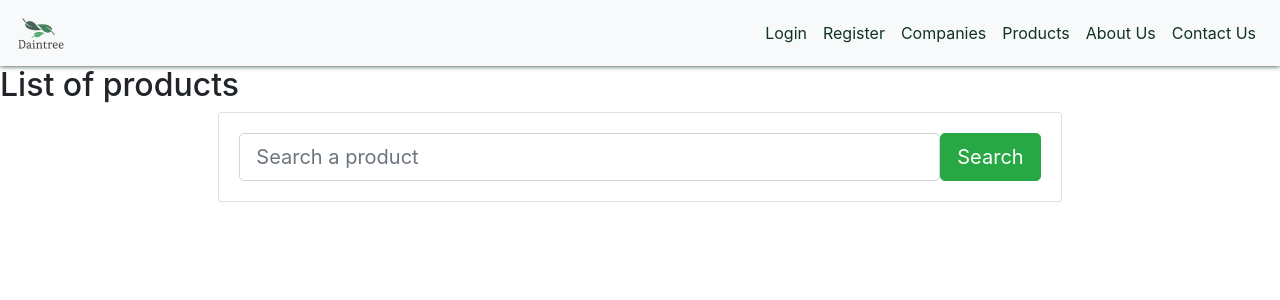
After one commit to zzirGio/ELEC5620_Stage2, a Django app: page /products/ in a window 1280 px wide. The commit adds this page. Shown: the top 300 px of the page. Run offline with Django 3.2, Linux system fonts and the light colour scheme; data that the repository does not hold is empty; some libraries are stand-ins or nearby versions.

Commit message:
feature: implement products list and companies list

```diff
--- a/ELEC5620_Stage2/urls.py
+++ b/ELEC5620_Stage2/urls.py
@@ -16,7 +16,8 @@ Including another URLconf
 from django.contrib import admin
 from django.urls import path, include
 from django.views.generic.base import TemplateView
-from daintree.views import signup, logged_in
+from daintree.views import signup, logged_in, companies_list, products_list
+
 
 urlpatterns = [
     path('', TemplateView.as_view(template_name='home.html'), name='home'),
@@ -27,4 +28,6 @@ urlpatterns = [
     path('company/', include('company.urls')),
     path('customer/', include('customer.urls')),
     path('investor/', include('investor.urls')),
+    path('companies/', companies_list, name='companies_list'),
+    path('products/', products_list, name='products_list'),
 ]
--- a/daintree/views.py
+++ b/daintree/views.py
@@ -1,6 +1,8 @@
+from django.contrib.auth.models import User
+from django.contrib.auth.decorators import login_required
 from django.shortcuts import render, redirect
-from django.contrib.auth.decorators import login_required
-# Create your views here.
+
+from daintree.models import Company, Product
 
 
 def signup(request):
@@ -17,3 +19,13 @@ def logged_in(request):
         return redirect('customer_dashboard')
     elif(user_type == 3):
         return redirect('investor_dashboard')
+
+
+def companies_list(request):
+    companies = Company.objects.all().select_related('user').order_by('user__username')
+    return render(request, 'companies.html', {'companies': companies})
+
+
+def products_list(request):
+    products = Product.objects.all().select_related('company').order_by('name')
+    return render(request, 'products.html', {'products': products})
--- a/templates/base.html
+++ b/templates/base.html
@@ -26,10 +26,10 @@
                 <li class="nav-item"><a class="nav-link" href="{% url 'logged_in' %}">Dashboard</a></li>
             {% else %}
                 <li class="nav-item"><a class="nav-link" href="#">Login</a></li>
-                <li class="nav-item"><a class="nav-link" href="#">Register</a></li>
+                <li class="nav-item"><a class="nav-link" href="{% url 'signup' %}">Register</a></li>
             {% endif %}
-            <li class="nav-item"><a class="nav-link" href="#">Companies</a></li>
-            <li class="nav-item"><a class="nav-link" href="#">Products</a></li>
+            <li class="nav-item"><a class="nav-link" href="{% url 'companies_list' %}">Companies</a></li>
+            <li class="nav-item"><a class="nav-link" href="{% url 'products_list' %}">Products</a></li>
             <li class="nav-item"><a class="nav-link" href="#">About Us</a></li>
             <li class="nav-item"><a class="nav-link" href="#">Contact Us</a></li>
         </ul>
--- a/templates/investor/investor_dash_base.html
+++ b/templates/investor/investor_dash_base.html
@@ -4,8 +4,8 @@
 {% block links %}
     <ul class="navbar-nav ml-auto">
         <li class="nav-item"><a class="nav-link" href="{% url 'investor_dashboard' %}">Dashboard</a></li>
-        <li class="nav-item"><a class="nav-link" href="#">Invest</a></li>
-        <li class="nav-item"><a class="nav-link" href="#">Investments</a></li>
+        <li class="nav-item"><a class="nav-link" href="{% url 'companies_list' %}">Companies</a></li>
+        <li class="nav-item"><a class="nav-link" href="{%  url 'products_list' %}">Products</a></li>
         <li class="nav-item"><a class="nav-link" href="#">Sentiment Analysis</a></li>
         <li class="nav-item"><a class="nav-link" href="{% url 'logout' %}">Logout</a></li>
     </ul>
--- /dev/null
+++ b/templates/products.html
@@ -0,0 +1,37 @@
+{% extends 'base.html' %}
+{% load staticfiles %}
+
+{% block title %}Products list{% endblock %}
+
+{% block content %}
+    <h2>List of products</h2>
+
+    <div class="row justify-content-center" id="search-bar">
+        <div class="col-12 col-md-10 col-lg-8">
+            <form class="card card-sm">
+                <div class="card-body row no-gutters align-items-center">
+                    <div class="col-auto">
+                        <i class="fas fa-search h4 text-body"></i>
+                    </div>
+                    <div class="col">
+                        <input class="form-control form-control-lg form-control-borderless" type="search" placeholder="Search a product">
+                    </div>
+                    <div class="col-auto">
+                        <button class="btn btn-lg btn-success" type="submit">Search</button>
+                    </div>
+                </div>
+            </form>
+        </div>
+    </div>
+
+    {% for product in products %}
+        <div class="product-item card">
+            <div class=""card-body>
+                <h3 class="card-title">{{ product.name }}</h3>
+                <h4 class="card-subtitle">{{ product.company.user.username }}</h4>
+                <p class="card-text text-truncate">{{ product.description }}</p>
+            </div>
+        </div>
+    {% endfor %}
+
+{% endblock %}
```
Also changed, not shown: templates/companies.html (added, +37 -0 lines), templates/home.html (+11 -0 lines), static/img/trade.jpg (added).
